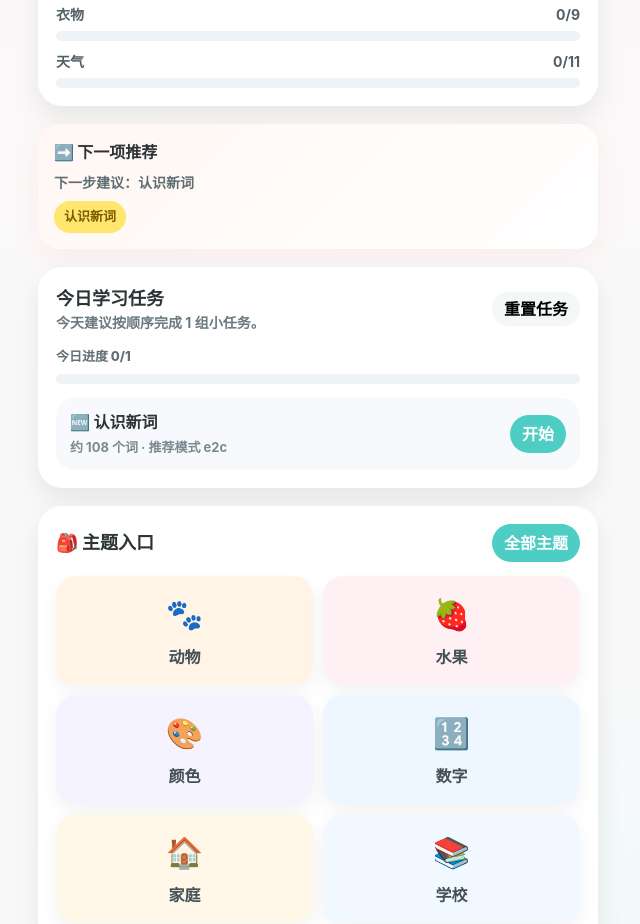
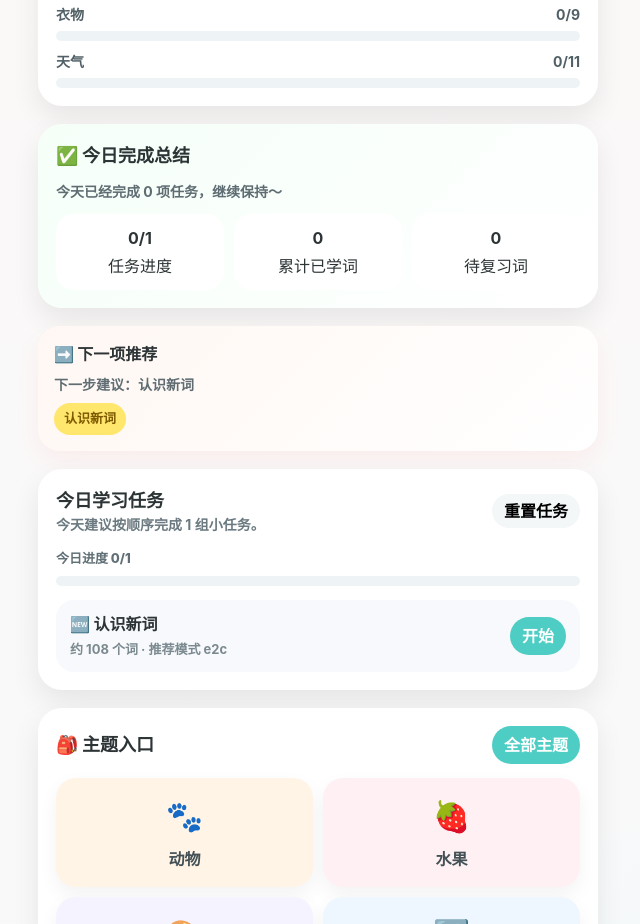
Before and after one commit to zhenxuanshi-ship-it/kid-english-learning, a React (Vite) app: page / in a window 1280 px wide. Shown: the part 2120-3044 px from the top of the page, without its empty margins (322-962 px from the left). Built offline with nearby package versions, Linux system fonts and the light colour scheme.

Commit message:
feat: add daily completion summary on home

```diff
--- a/src/app/App.tsx
+++ b/src/app/App.tsx
@@ -8,6 +8,7 @@ import { useGameStore } from '../store/gameStore';
 import { useSettingsStore } from '../store/settingsStore';
 import { allWords, wordCategories } from '../data/words';
 import { buildDailyPlan } from '../lib/dailyPlan';
+import { buildDailySummary } from '../lib/dailySummary';
 import { getNextTaskRecommendation } from '../lib/nextTask';
 import { getHomeRecommendation } from '../lib/recommendation';
 import { buildReviewQueue } from '../lib/review';
@@ -62,6 +63,7 @@ export default function App() {
   const stats = useMemo(() => buildLearningStats(allWords, wordProgressMap), [wordProgressMap]);
   const recommendation = useMemo(() => getHomeRecommendation(stats), [stats]);
   const dailyPlan = useMemo(() => buildDailyPlan(stats), [stats]);
+  const dailySummary = useMemo(() => buildDailySummary(completedDailyTaskKinds, stats), [completedDailyTaskKinds, stats]);
   const nextTaskRecommendation = useMemo(
     () => getNextTaskRecommendation(dailyPlan, completedDailyTaskKinds),
     [completedDailyTaskKinds, dailyPlan],
@@ -143,6 +145,7 @@ export default function App() {
             recommendation={recommendation}
             reviewQueue={reviewQueue}
             dailyPlan={dailyPlan}
+            dailySummary={dailySummary}
             nextTaskRecommendation={nextTaskRecommendation}
             completedDailyTaskKinds={completedDailyTaskKinds}
             onStartReview={handleStartReview}
--- /dev/null
+++ b/src/components/common/DailySummaryCard.tsx
@@ -0,0 +1,51 @@
+import type { CSSProperties } from 'react';
+import type { DailySummary } from '../../lib/dailySummary';
+
+interface DailySummaryCardProps {
+  summary: DailySummary;
+}
+
+export function DailySummaryCard({ summary }: DailySummaryCardProps) {
+  return (
+    <div style={styles.card}>
+      <div style={styles.title}>✅ 今日完成总结</div>
+      <div style={styles.message}>{summary.message}</div>
+      <div style={styles.grid}>
+        <div style={styles.item}>
+          <strong>{summary.completedTaskCount}/{summary.totalTaskCount}</strong>
+          <span>任务进度</span>
+        </div>
+        <div style={styles.item}>
+          <strong>{summary.learnedWords}</strong>
+          <span>累计已学词</span>
+        </div>
+        <div style={styles.item}>
+          <strong>{summary.reviewWords}</strong>
+          <span>待复习词</span>
+        </div>
+      </div>
+    </div>
+  );
+}
+
+const styles: Record<string, CSSProperties> = {
+  card: {
+    background: 'linear-gradient(135deg, #f5fff8, #ffffff)',
+    borderRadius: 24,
+    padding: 18,
+    boxShadow: '0 12px 28px rgba(0,0,0,0.08)',
+    display: 'grid',
+    gap: 12,
+  },
+  title: { fontWeight: 900, fontSize: 18 },
+  message: { color: '#5f6d73', fontWeight: 700, fontSize: 14 },
+  grid: { display: 'grid', gridTemplateColumns: 'repeat(3, minmax(0, 1fr))', gap: 10 },
+  item: {
+    background: '#fff',
+    borderRadius: 18,
+    padding: '12px 10px',
+    display: 'grid',
+    gap: 4,
+    textAlign: 'center',
+  },
+};
--- /dev/null
+++ b/src/lib/dailySummary.ts
@@ -0,0 +1,33 @@
+import type { LearningStats } from './stats';
+
+export interface DailySummary {
+  completedTaskCount: number;
+  totalTaskCount: number;
+  learnedWords: number;
+  reviewWords: number;
+  message: string;
+}
+
+export function buildDailySummary(completedKinds: string[], stats: LearningStats): DailySummary {
+  const completedTaskCount = completedKinds.length;
+  const totalTaskCount = ['review', 'new', 'practice'].filter((kind) => {
+    if (kind === 'review') return stats.stageCounts.review > 0;
+    if (kind === 'new') return stats.stageCounts.new > 0;
+    return stats.stageCounts.learning + stats.stageCounts.practicing > 0 || completedKinds.includes('practice');
+  }).length || 1;
+
+  const learnedWords = stats.learnedWords;
+  const reviewWords = stats.stageCounts.review;
+
+  const message = completedTaskCount >= totalTaskCount
+    ? '今天的学习任务基本完成啦，干得漂亮！'
+    : `今天已经完成 ${completedTaskCount} 项任务，继续保持～`;
+
+  return {
+    completedTaskCount,
+    totalTaskCount,
+    learnedWords,
+    reviewWords,
+    message,
+  };
+}
--- a/src/pages/HomePage.tsx
+++ b/src/pages/HomePage.tsx
@@ -2,12 +2,14 @@ import type { CSSProperties } from 'react';
 import { motion } from 'framer-motion';
 import { CategoryGallery } from '../components/common/CategoryGallery';
 import { DailyPlanCard } from '../components/common/DailyPlanCard';
+import { DailySummaryCard } from '../components/common/DailySummaryCard';
 import { NextTaskBanner } from '../components/common/NextTaskBanner';
 import { RecommendationCard } from '../components/common/RecommendationCard';
 import { ReviewQueueCard } from '../components/common/ReviewQueueCard';
 import { SettingsPanel } from '../components/common/SettingsPanel';
 import { StatsPanel } from '../components/common/StatsPanel';
 import type { DailyPlan } from '../lib/dailyPlan';
+import type { DailySummary } from '../lib/dailySummary';
 import type { NextTaskRecommendation } from '../lib/nextTask';
 import type { HomeRecommendation } from '../lib/recommendation';
 import type { ReviewWordItem } from '../lib/review';
@@ -32,6 +34,7 @@ interface HomePageProps {
   recommendation: HomeRecommendation;
   reviewQueue: ReviewWordItem[];
   dailyPlan: DailyPlan;
+  dailySummary: DailySummary;
   nextTaskRecommendation: NextTaskRecommendation;
   completedDailyTaskKinds: string[];
   onStartReview: () => void;
@@ -63,6 +66,7 @@ export function HomePage({
   recommendation,
   reviewQueue,
   dailyPlan,
+  dailySummary,
   nextTaskRecommendation,
   completedDailyTaskKinds,
   onStartReview,
@@ -112,6 +116,7 @@ export function HomePage({
       </motion.button>
 
       <StatsPanel stats={stats} />
+      <DailySummaryCard summary={dailySummary} />
       <NextTaskBanner recommendation={nextTaskRecommendation} />
       <DailyPlanCard
         plan={dailyPlan}
```
Also changed, not shown: 1 other file (tests, documents, lock files or other folders).
